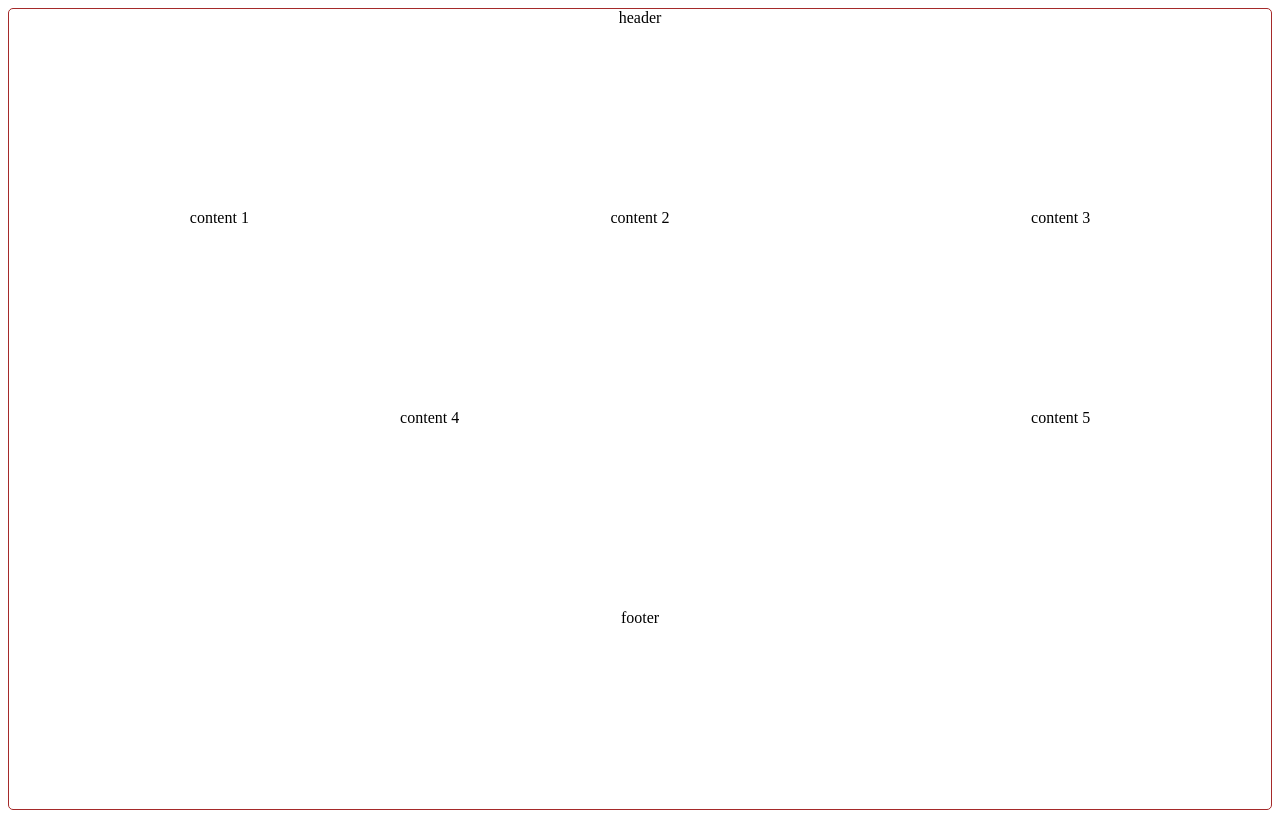
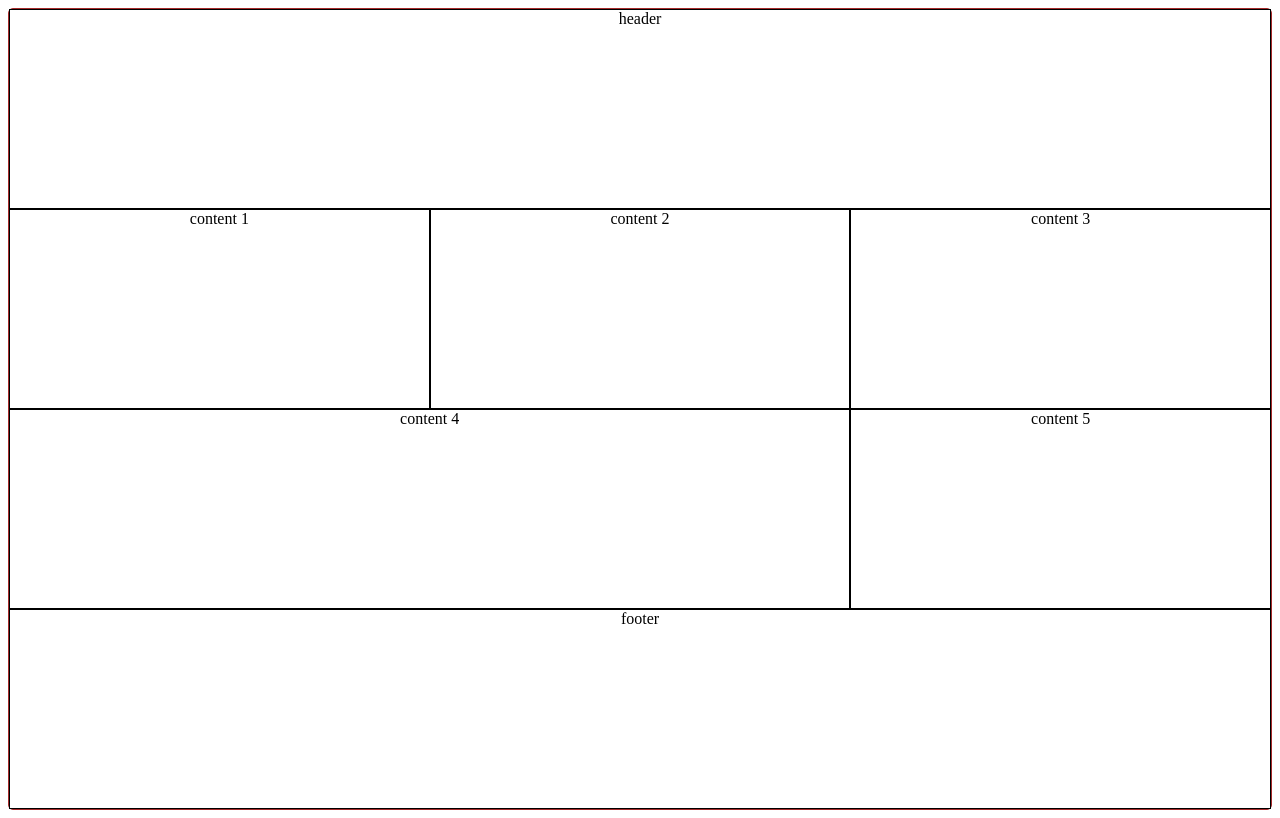
Before and after one commit to PowerCoders-Milan/week-5-recap-Mohandabboud, a plain HTML site: page css-ex2/index.html in a window 1280 px wide. Drawn offline with Linux system fonts and the light colour scheme.

Commit message:
solving css-ex2

```diff
--- a/css-ex2/index.html
+++ b/css-ex2/index.html
@@ -9,13 +9,13 @@
 </head>
 <body>
     <div class="container">
-        <header class="header">header</header>
-        <div class="content1">content 1</div>
-        <div class="content2">content 2</div>
-        <div class="content3">content 3</div>
-        <div class="content4">content 4</div>
-        <div class="content5">content 5</div>
-        <footer class="footer">footer</footer>
+        <header class="header border"><p>header</p></header>
+        <div class="content1 border"><p>content 1</p></div>
+        <div class="content2 border"><p>content 2</p></div>
+        <div class="content3 border"><p>content 3</p></div>
+        <div class="content4 border"><p>content 4</p></div>
+        <div class="content5 border"><p>content 5</p></div>
+        <footer class="footer border"><p>footer</p></footer>
     </div>
 
 </body>
--- a/css-ex2/styles.css
+++ b/css-ex2/styles.css
@@ -1,37 +1,47 @@
 .container {
     height: 100vh;
+
 }
+
 
 .header{
     grid-area: header;
-    text-align: center;
+
 }
 .content1{
     grid-area: content1;
-    text-align: center;
+
 }
 .content2{
     grid-area: content2;
-    text-align: center;
+
 }
 .content3{
     grid-area: content3;
-    text-align: center;
+
 }
 .content4{
     grid-area: content4;
-    text-align: center;
+
 }
 .content5{
     grid-area: content5;
-    text-align: center;
+
 }
 .footer{
     grid-area: footer;
-    text-align: center;
+
 }
 
+.border {
+    border: 1px solid;
 
+}
+
+p {
+    text-align: center;
+    margin: 0;
+}
 
 @media (min-width: 800px) {
     .container {
```
